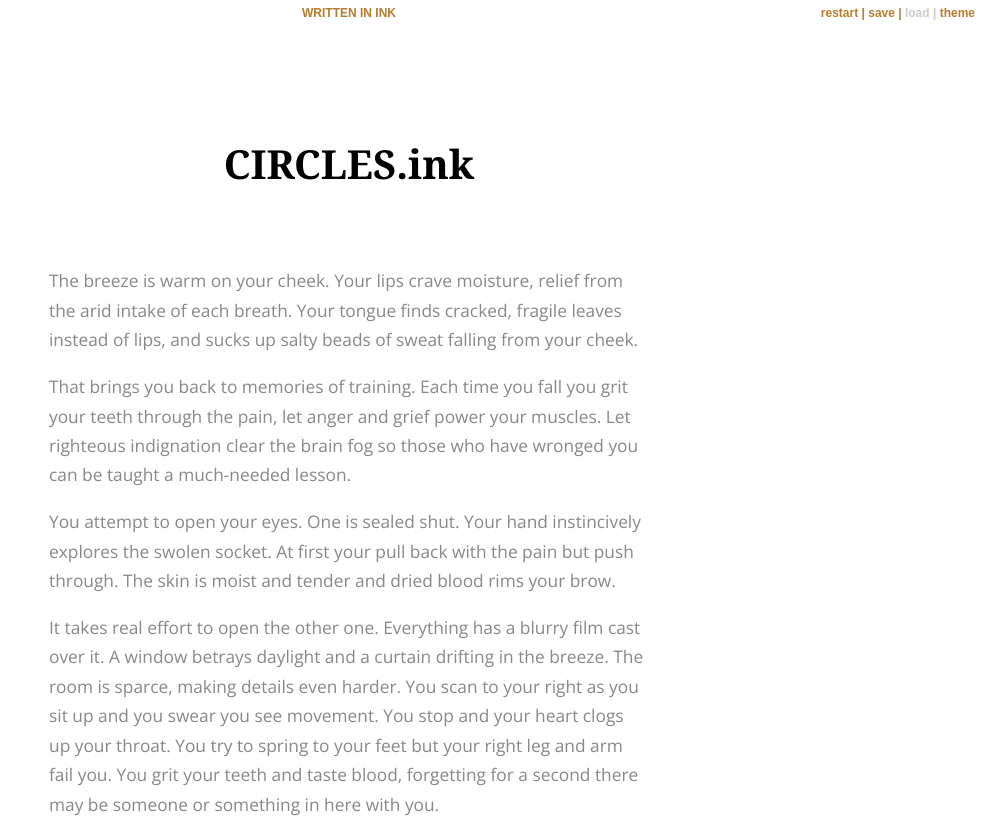
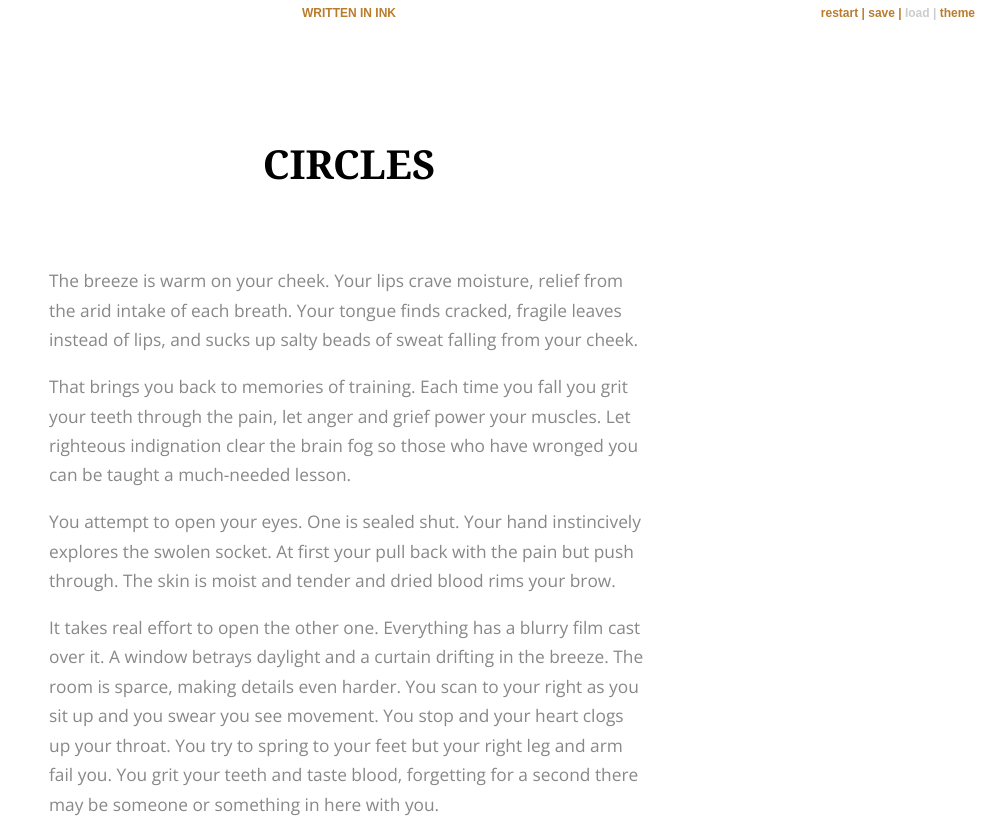
Before and after one commit to donWriter/CIRCLES, a plain HTML site: page index.html in a window 1280 px wide. Shown: the whole page, without its empty margins (291-1280 px from the left). Drawn offline with nearby package versions, Linux system fonts and the light colour scheme; a web font is replaced by a local one.

Commit message:
Add files via upload

```diff
--- a/index.html
+++ b/index.html
@@ -3,7 +3,7 @@
 <head>
     <meta charset="utf-8">
 
-    <title>CIRCLES.ink</title>
+    <title>CIRCLES</title>
 
     <meta name="viewport" content="width=device-width, initial-scale=1.0">
 
@@ -25,7 +25,7 @@
 
         <div id="story" class="container">
             <div class="header">
-                <h1>CIRCLES.ink</h1>
+                <h1>CIRCLES</h1>
                 <h2 class="byline"></h2>
             </div>
         </div>
```
